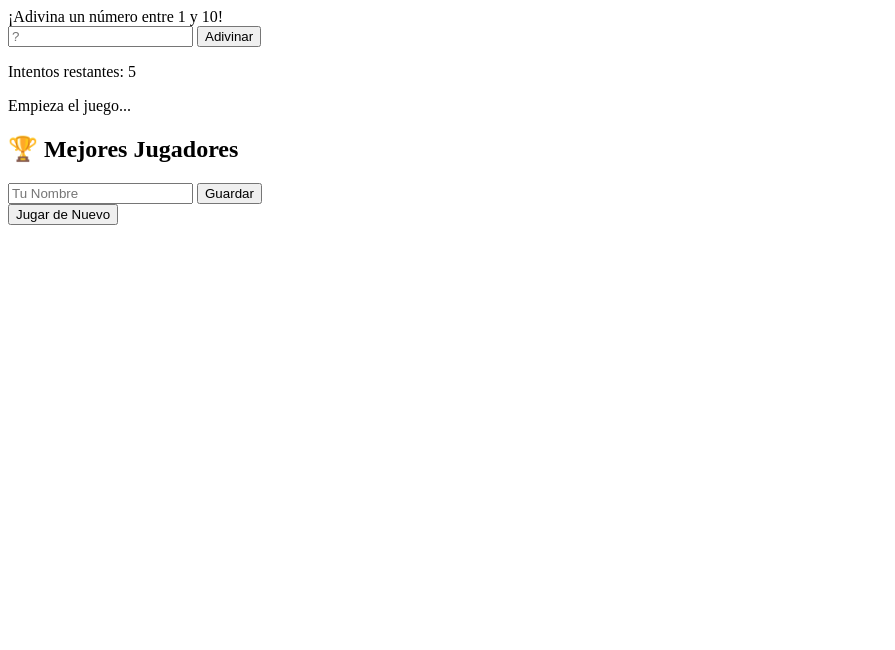
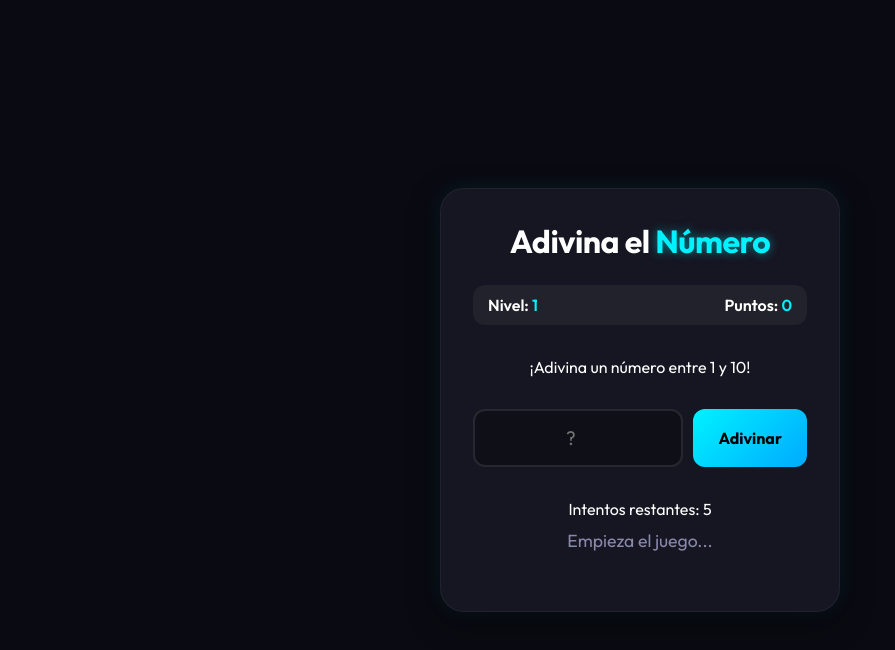
Before and after one commit to Chrispy89/adivinar-numero, a plain HTML site: page index.html in a window 1280 px wide. Shown: the whole page, without its empty margins (0-895 px from the left). Drawn offline with Linux system fonts and the light colour scheme.

Commit message:
Fix corrupted index.html

```diff
--- a/index.html
+++ b/index.html
@@ -3,6 +3,20 @@
 
 <head>
     <meta charset="UTF-8">
+    <meta name="viewport" content="width=device-width, initial-scale=1.0">
+    <title>Adivina el Número - Neon Edition</title>
+    <link rel="stylesheet" href="style.css">
+    <link href="https://fonts.googleapis.com/css2?family=Outfit:wght@300;400;600;700&display=swap" rel="stylesheet">
+</head>
+
+<body>
+    <!-- Version: 1.1 - Levels 1-1000 Update -->
+    <div class="game-container">
+        <header>
+            <h1>Adivina el <span class="highlight">Número</span></h1>
+            <div class="stats-bar">
+                <div class="stat">Nivel: <span id="level">1</span></div>
+                <div class="stat">Puntos: <span id="score">0</span></div>
             </div>
         </header>
 
```
Lines whose indentation alone changed are shown as unchanged.
